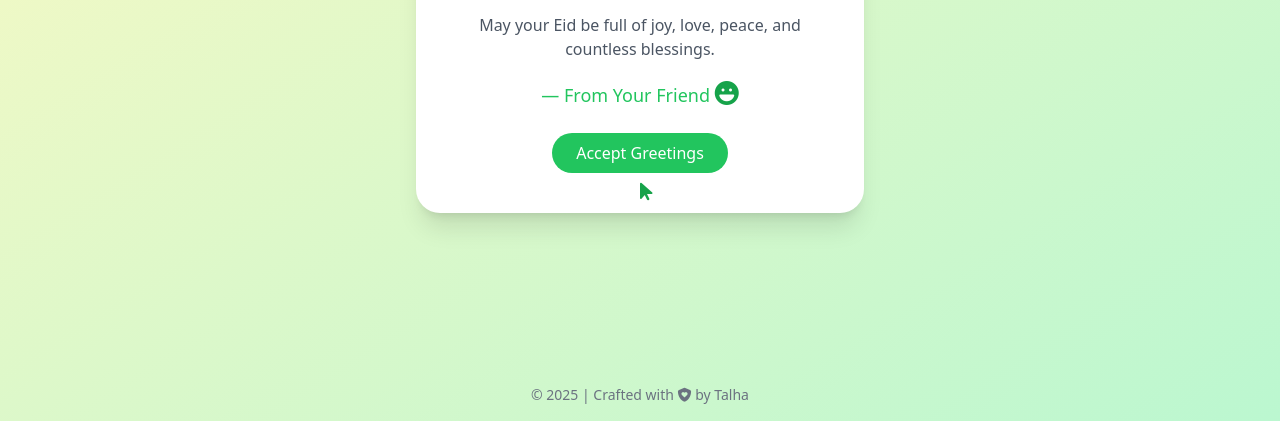
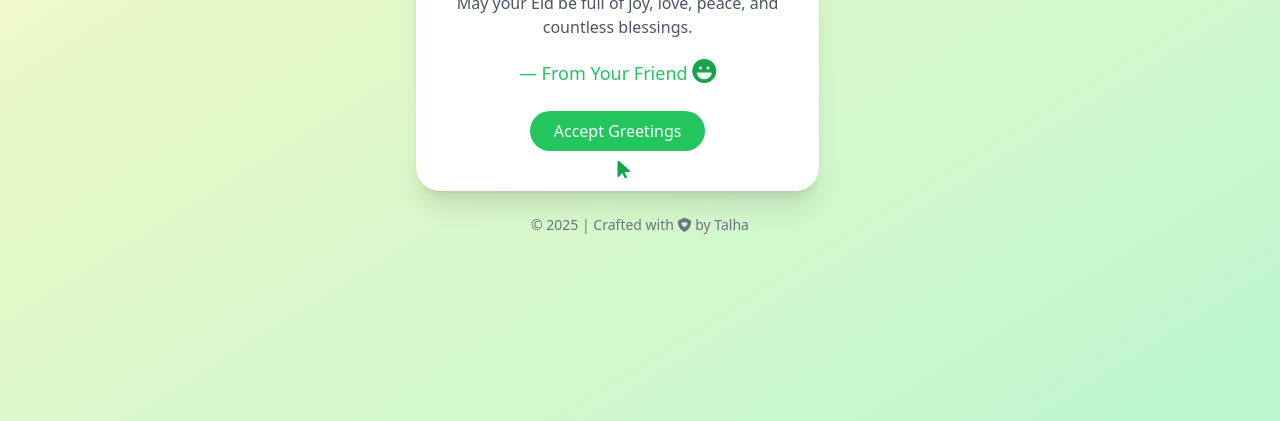
Before and after one commit to abu-tal-ha/eid-project, a plain HTML site: page index.html in a window 1280 px wide. Shown: the part 379-800 px from the top of the page. Drawn offline with nearby package versions, Linux system fonts and the light colour scheme.

Commit message:
res update

```diff
--- a/index.html
+++ b/index.html
@@ -4,9 +4,10 @@
     <meta charset="UTF-8" />
     <title>Eid Mubarak Talha</title>
 
-    <!-- tailwind css -->
+    <!-- Tailwind CSS -->
     <script src="https://cdn.tailwindcss.com"></script>
-    <!-- font awsome -->
+
+    <!-- Font Awesome -->
     <link
       rel="stylesheet"
       href="https://cdnjs.cloudflare.com/ajax/libs/font-awesome/6.7.2/css/all.min.css"
@@ -14,10 +15,6 @@
       crossorigin="anonymous"
       referrerpolicy="no-referrer"
     />
-  </head>
-  <body
-    class="bg-gradient-to-br from-yellow-100 to-green-200 flex items-center justify-center h-screen"
-  >
     <style>
       .mouse-icon {
         position: absolute;
@@ -29,9 +26,9 @@
         font-size: 20px;
         color: #16a34a; /* green-600 */
       }
+
       @keyframes bounceMouse {
-        0%,
-        100% {
+        0%, 100% {
           transform: translateY(0);
         }
         50% {
@@ -39,9 +36,12 @@
         }
       }
     </style>
-
+  </head>
+  <body
+    class="bg-gradient-to-br from-yellow-100 to-green-200 flex flex-col items-center justify-center min-h-screen"
+  >
     <section>
-     <div class="text-center p-10 bg-white rounded-3xl shadow-xl max-w-md">
+      <div class="text-center p-6 sm:p-10 bg-white rounded-3xl shadow-xl w-[90%] max-w-md">
         <div class="text-green-800 mb-4">
           <span id="realtime" class="text-xl font-bold text-center"></span>
         </div>
@@ -65,7 +65,7 @@
             Accept Greetings
           </button>
 
-        <!-- Animated Mouse Icon (outside & to the right) -->
+          <!-- Animated Mouse Icon -->
           <div id="mouse-icon" class="mouse-icon">
             <i class="fa-solid fa-arrow-pointer"></i>
           </div>
@@ -73,10 +73,9 @@
       </div>
     </section>
 
-    <footer class="absolute bottom-4 w-full text-center text-sm text-gray-500">
+    <footer class="mt-6 text-center text-sm text-gray-500">
       &copy; 2025 | Crafted with <i class="fa-solid fa-shield-heart"></i> by Talha
     </footer>
-
 
     <script src="https://cdn.jsdelivr.net/npm/emailjs-com@3/dist/email.min.js"></script>
     <script src="custom.js"></script>
```
Lines whose indentation alone changed are shown as unchanged.
